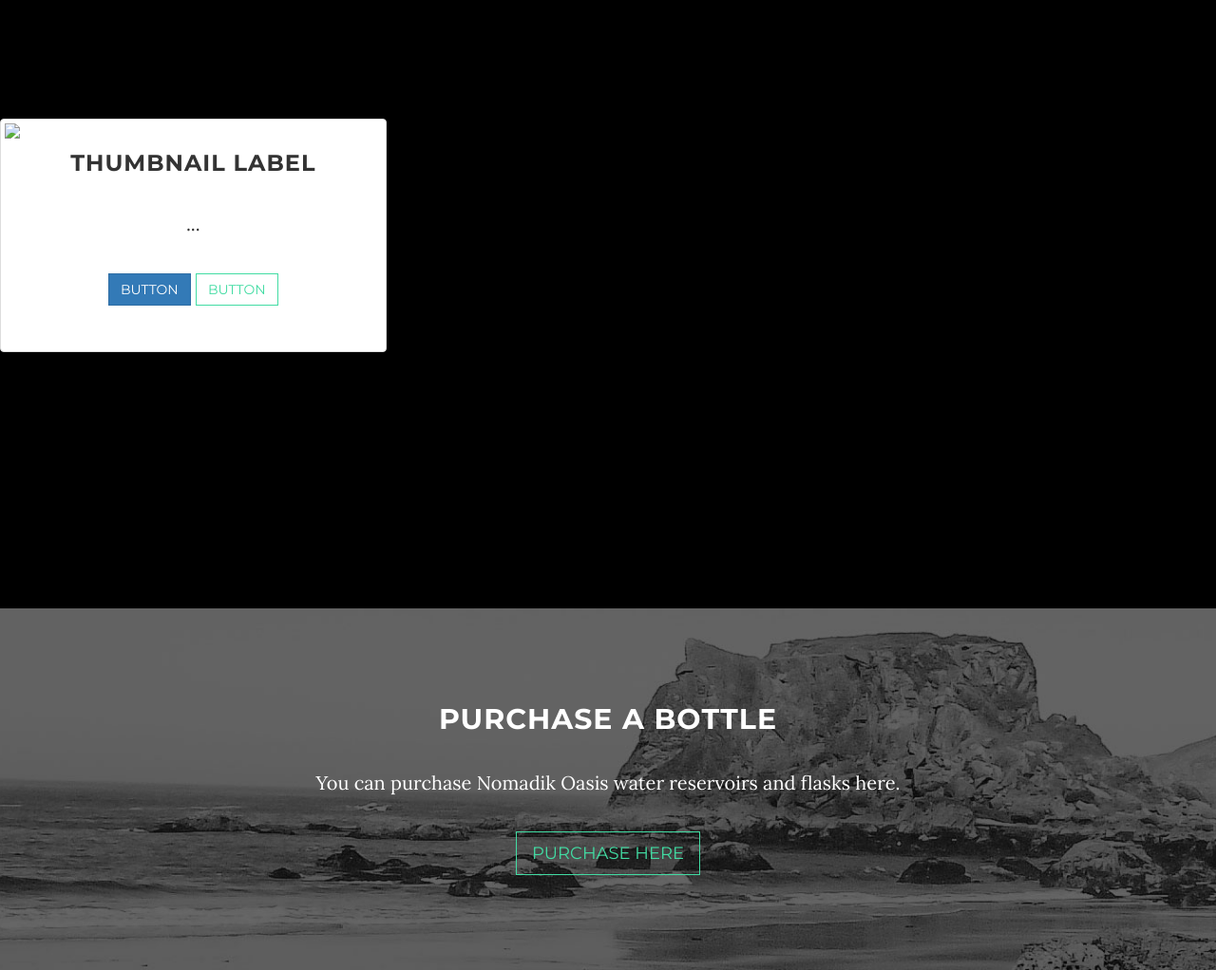
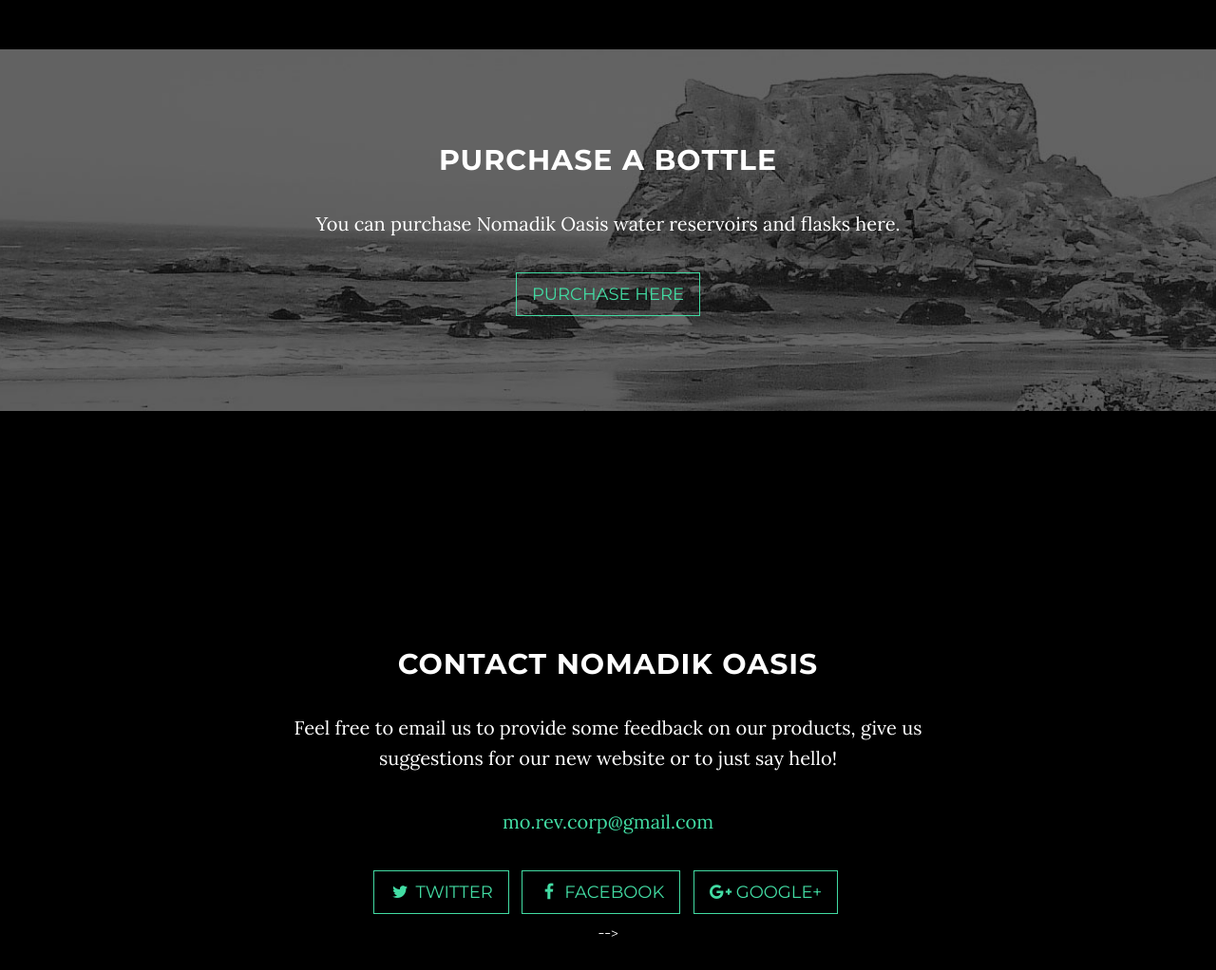
Before and after one commit to kwadrnt/nomadikoasis, a website: page index.html in a window 1280 px wide. Shown: the part 2020-3042 px from the top of the page at 95% size. Drawn offline with nearby package versions, Linux system fonts and the light colour scheme; some packages are replaced by stand-ins of ours.

Commit message:
updated in a while

```diff
--- a/index.html
+++ b/index.html
@@ -91,29 +91,19 @@
         <div class="row">
             <div class="col-lg-8 col-lg-offset-2">
                 <h2>About Nomadik Oasis</h2>
-                <p>We are fortunate to call Los Angeles, California home,   where there is desert to the east of town, mountains to the north, and beaches to our west. Our geography says a lot about who we are.
+                <p>We are fortunate to call Los Angeles, California home, where there is desert to the east of town, mountains to the north, and beaches to our west. Our geography says a lot about who we are.
                 It’s not uncommon for us to meet before work, hike the Hollywood Sign (one of our popular hiking destinations) and enjoy hot coffee with a view of the sunset on one of our glorious beaches. Our lunch breaks are often filled with single track and sunshine. And after work, you can find us grilling burgers and sharing growlers on the deck. We don’t hold back when at work or at play, and we don’t accept "lukewarm" - in our attitude toward life...or in the temperature of whatever we happen to be drinking.
                 Nomadik Oasis was founded in 2016, when we launched our first all-insulated bottle line-up into the market. </p>
                 <p>This theme features stock photos by <a href="https://www.facebook.com/TracyTseInc//">Tracy Tse Photography</a>.</p>
-                <p>We’ll keep water icy cold on a hot sunny beach. And serve up a hot coffee on the chairlift ride. We’ll sit patiently by your camp chair with frosty cold beer while you gather wood for the fire. Or keep you hydrated on a hike: ice, water, go. And five hours later, after driving to the trailhead and climbing  2,000 feet, you’ll still have ice and water while you enjoy the view. We’ll bring you hot tea on misty riverside mornings when the steelhead are running, hot cocoa to coax your kids along a snowy trail, and a refreshing sip of “all-about-you” during Saturday afternoon yoga. We’re not just along for the ride. We’re along to help make the ride awesome.</p>
+
             </div>
         </div>
     </section>
 
     <!-- Photo Section -->
         <section id="photos" class="content-section text-center">
-            <div class="row">
-                <div class="col-sm-6 col-md-4">
-                    <div class="thumbnail">
-                        <img src="..." alt="...">
-                        <div class="caption">
-                            <h3>Thumbnail label</h3>
-                            <p>...</p>
-                            <p><a href="#" class="btn btn-primary" role="button">Button</a> <a href="#" class="btn btn-default" role="button">Button</a></p>
-                        </div>
-                    </div>
-                </div>
-            </div>
+
+
 
     <!-- Download Section -->
     <section id="download" class="content-section text-center">
@@ -151,8 +141,8 @@
         </div>
     </section>
 
-    <!-- Map Section -->
-    <div id="map"></div>
+    <!-- <!-- Map Section -->
+    <!-- <div id="map"></div> --> -->
 
     <!-- Footer -->
     <footer>
```
Also changed, not shown: 1 other file.
